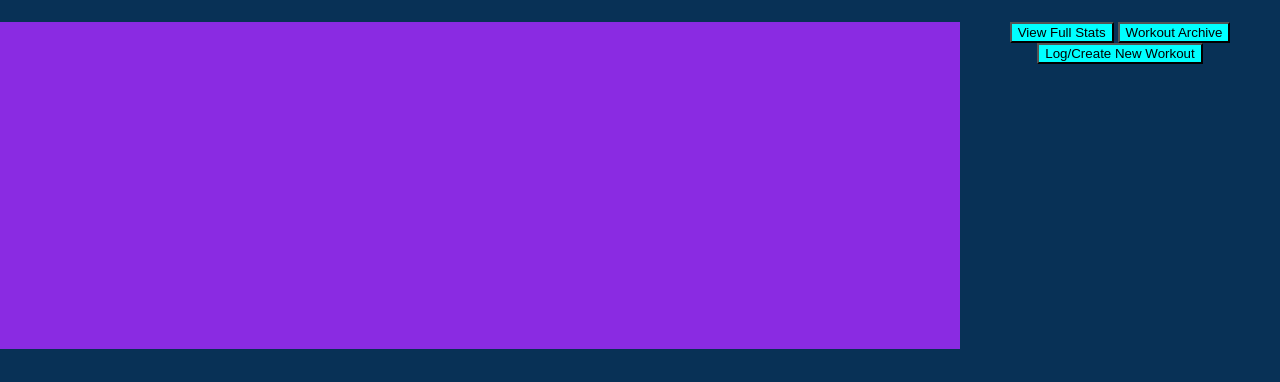
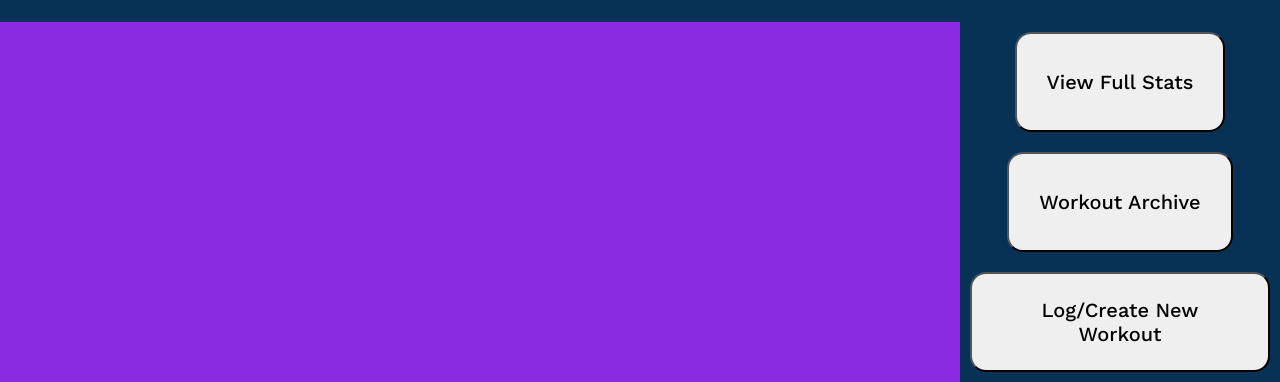
Before and after one commit to rhit-deckerza/workoutTracker, a plain HTML site: page public/index.html in a window 1280 px wide. Shown: the part 451-833 px from the top of the page. Before the commit the page ends 800 px from the top, so only its background shows below. Drawn offline with nearby package versions, Linux system fonts and the light colour scheme; some packages are replaced by stand-ins of ours.

Commit message:
made more work on main page layout may need to rethink things

```diff
--- a/public/styles/main.css
+++ b/public/styles/main.css
@@ -59,10 +59,6 @@ nav > div{
     margin-left: 1140px;
 }
 
-button{
-    background-color: aqua;
-    height: 10000;
-}
 
 h1{
     display: inline;
@@ -79,3 +75,12 @@ h1{
     grid-area: but;
     text-align: center;
 }
+
+button{
+    font-family: 'Work Sans', sans-serif;
+    border-radius: 12pt;
+    height: 100px;
+    padding: 10px 30px;
+    margin: 10px;
+    font-size: 15pt;
+}
```
